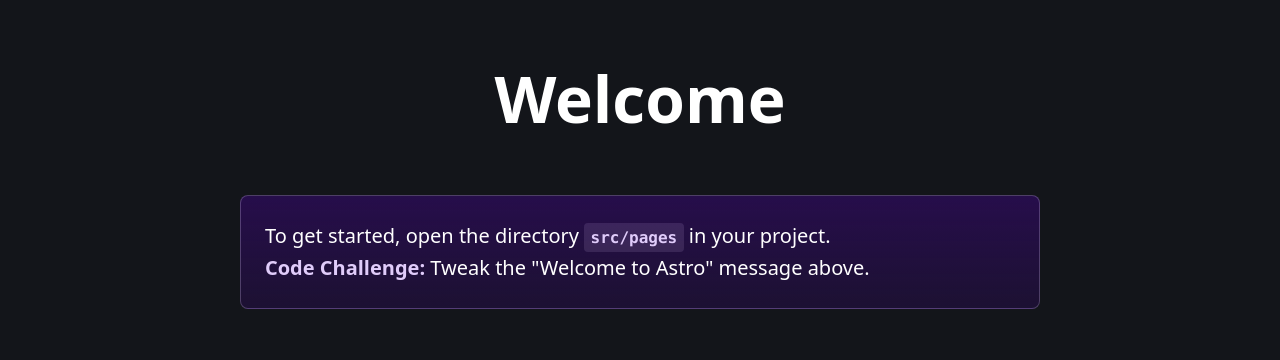
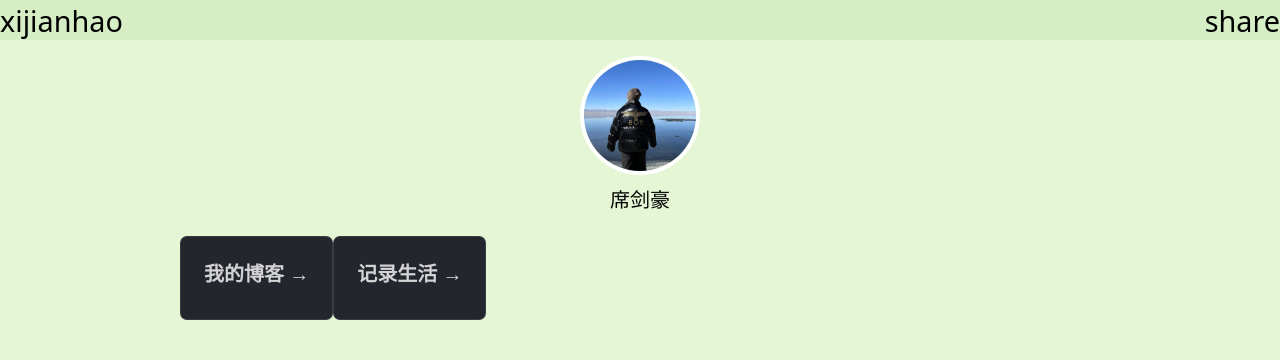
Before and after one commit to xijianhao/xijianhao.github.io, an Astro site: page / in a window 1280 px wide. Built offline with nearby package versions, Linux system fonts and the light colour scheme; Astro itself is replaced by a stand-in of ours.

Commit message:
feat:起步

```diff
--- /dev/null
+++ b/src/components/Avatar.astro
@@ -0,0 +1,25 @@
+---
+interface Props {
+  image: ImageMetadata;
+}
+
+const { image } = Astro.props;
+---
+
+<img class="avatar-image" src={image.src} alt="" />
+
+<style>
+  .avatar-image {
+    width: 120px;
+    border-radius: 50%;
+    margin: 0 auto;
+    border: 4px solid #ffffff;
+    cursor: pointer;
+    box-sizing: border-box;
+    transition: all 0.3s;
+  }
+  .avatar-image:hover {
+    border: 0px solid #ffffff;
+    box-shadow: 0px 3px 10px #9c9c9c;
+  }
+</style>
--- a/src/components/Card.astro
+++ b/src/components/Card.astro
@@ -1,7 +1,7 @@
 ---
 interface Props {
   title: string;
-	body: string;
+  body?: string;
   href: string;
 }
 
@@ -19,6 +19,7 @@ const { href, title, body } = Astro.props;
     </p>
   </a>
 </li>
+
 <style>
   .link-card {
     list-style: none;
--- /dev/null
+++ b/src/layouts/Header.astro
@@ -0,0 +1,25 @@
+---
+// interface Props {
+//   title: string;
+//   body: string;
+//   href: string;
+// }
+
+const { href, title, body } = Astro.props;
+---
+
+<header class="layout-header">
+  <div>xijianhao</div>
+  <div>share</div>
+</header>
+
+<style>
+  .layout-header {
+    height: 40px;
+    font-size: 1.8rem;
+    background-color: #d5eec5;
+    display: flex;
+    align-items: center;
+    justify-content: space-between;
+  }
+</style>
--- a/src/layouts/Layout.astro
+++ b/src/layouts/Layout.astro
@@ -2,8 +2,8 @@
 interface Props {
   title: string;
 }
-
 const { title } = Astro.props;
+import Header from "./Header.astro";
 ---
 
 <!doctype html>
@@ -17,6 +17,7 @@ const { title } = Astro.props;
     <title>{title}</title>
   </head>
   <body>
+    <Header />
     <slot />
   </body>
 </html>
@@ -34,8 +35,13 @@ const { title } = Astro.props;
   }
   html {
     font-family: system-ui, sans-serif;
-		background: #13151a;
+    background: #e5f6d5;
     background-size: 224px;
+    color: #000;
+  }
+  body {
+    margin: 0;
+    /* font-size: 16px; */
   }
   code {
     font-family:
@@ -48,4 +54,14 @@ const { title } = Astro.props;
       Courier New,
       monospace;
   }
+  ol,
+  ul {
+    list-style: none;
+  }
+  h1 {
+    font-size: 2rem;
+  }
+  strong {
+    font-size: 1.3rem;
+  }
 </style>
--- a/src/pages/index.astro
+++ b/src/pages/index.astro
@@ -1,16 +1,20 @@
 ---
 import Layout from "../layouts/Layout.astro";
+import Avatar from "../components/Avatar.astro";
+import avatarImage from "../../public/avatar.webp";
 import Card from "../components/Card.astro";
 ---
 
 <Layout title="XIJIANHAO">
   <main>
-    <h1>Welcome</h1>
-    <p class="instructions">
-      To get started, open the directory <code>src/pages</code> in your project.<br
-      />
-      <strong>Code Challenge:</strong> Tweak the "Welcome to Astro" message above.
-    </p>
+    <Avatar image={avatarImage} />
+    <div class="info">
+      <span>席剑豪</span>
+    </div>
+    <ul class="card-list">
+      <Card title="我的博客" href="/blog" />
+      <Card title="记录生活" href="/plog" />
+    </ul>
   </main>
 </Layout>
 
@@ -18,21 +22,13 @@ import Card from "../components/Card.astro";
   main {
     margin: auto;
     padding: 1rem;
-    width: 800px;
+    width: 1000px;
     max-width: calc(100% - 2rem);
-    color: white;
     font-size: 20px;
     line-height: 1.6;
+    text-align: center;
   }
-  .astro-a {
-    position: absolute;
-    top: -32px;
-    left: 50%;
-    transform: translatex(-50%);
-    width: 220px;
-    height: auto;
-    z-index: -1;
-  }
+
   h1 {
     font-size: 4rem;
     font-weight: 700;
@@ -40,38 +36,17 @@ import Card from "../components/Card.astro";
     text-align: center;
     margin-bottom: 1em;
   }
-  .text-gradient {
-    background-image: var(--accent-gradient);
-    -webkit-background-clip: text;
-    -webkit-text-fill-color: transparent;
-    background-size: 400%;
-    background-position: 0%;
+  .info {
+    margin-bottom: 20px;
   }
-  .instructions {
-    margin-bottom: 2rem;
-    border: 1px solid rgba(var(--accent-light), 25%);
-    background: linear-gradient(
-      rgba(var(--accent-dark), 66%),
-      rgba(var(--accent-dark), 33%)
-    );
-    padding: 1.5rem;
-    border-radius: 8px;
-  }
-  .instructions code {
-    font-size: 0.8em;
-    font-weight: bold;
-    background: rgba(var(--accent-light), 12%);
-    color: rgb(var(--accent-light));
-    border-radius: 4px;
-    padding: 0.3em 0.4em;
-  }
-  .instructions strong {
-    color: rgb(var(--accent-light));
-  }
-  .link-card-grid {
-    display: grid;
-    grid-template-columns: repeat(auto-fit, minmax(24ch, 1fr));
-    gap: 2rem;
-    padding: 0;
+  .card-list {
+    display: flex;
+    li {
+      flex: 1;
+      margin-right: 20px;
+      &:last-child {
+        margin-right: 0px;
+      }
+    }
   }
 </style>
```
Also changed, not shown: src/pages/blog/index.astro (added, +11 -0 lines), src/pages/blog/start.md (added, +10 -0 lines), src/pages/plog/index.astro (added, +7 -0 lines), public/avatar.webp (added). Lines whose indentation alone changed are shown as unchanged.
